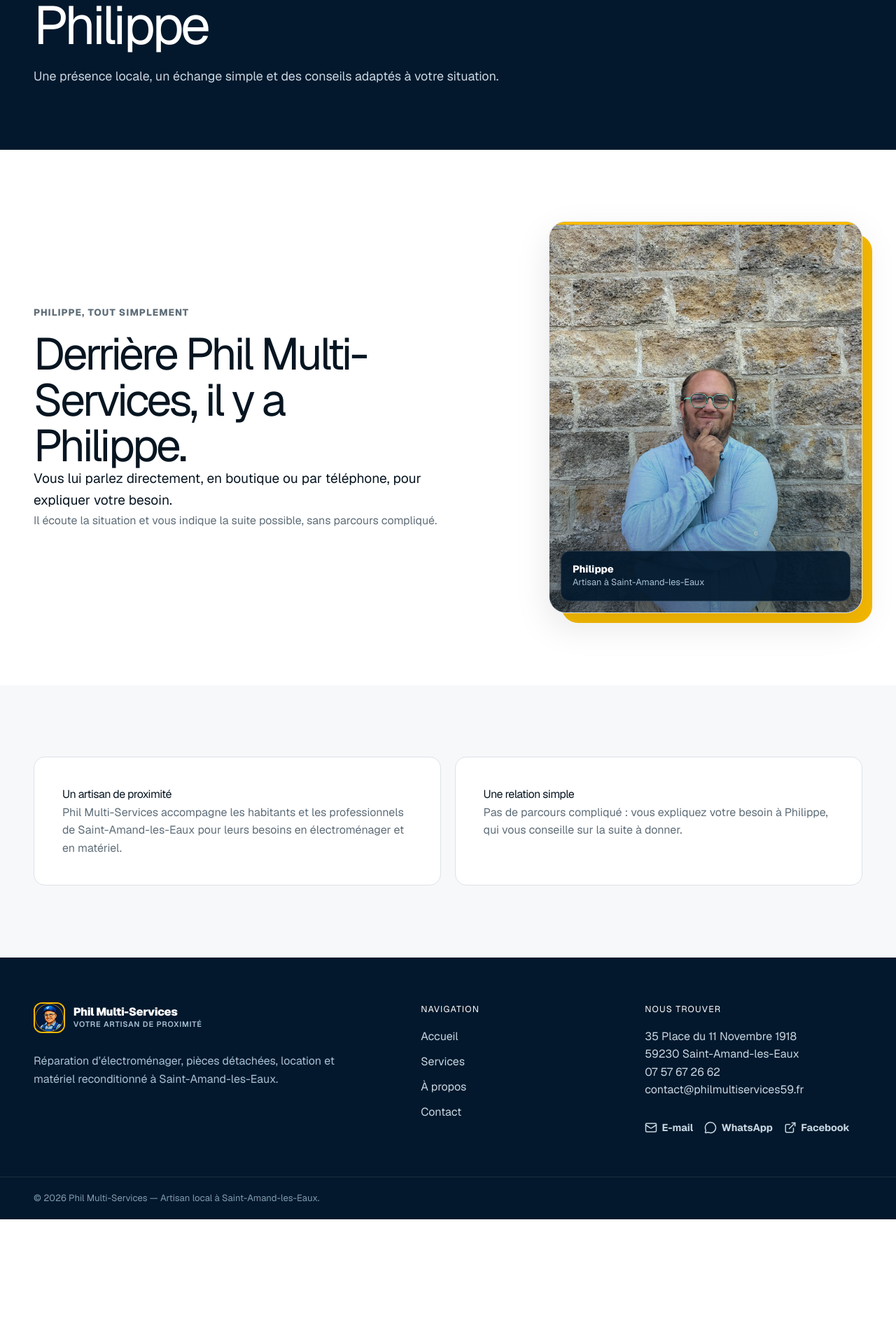
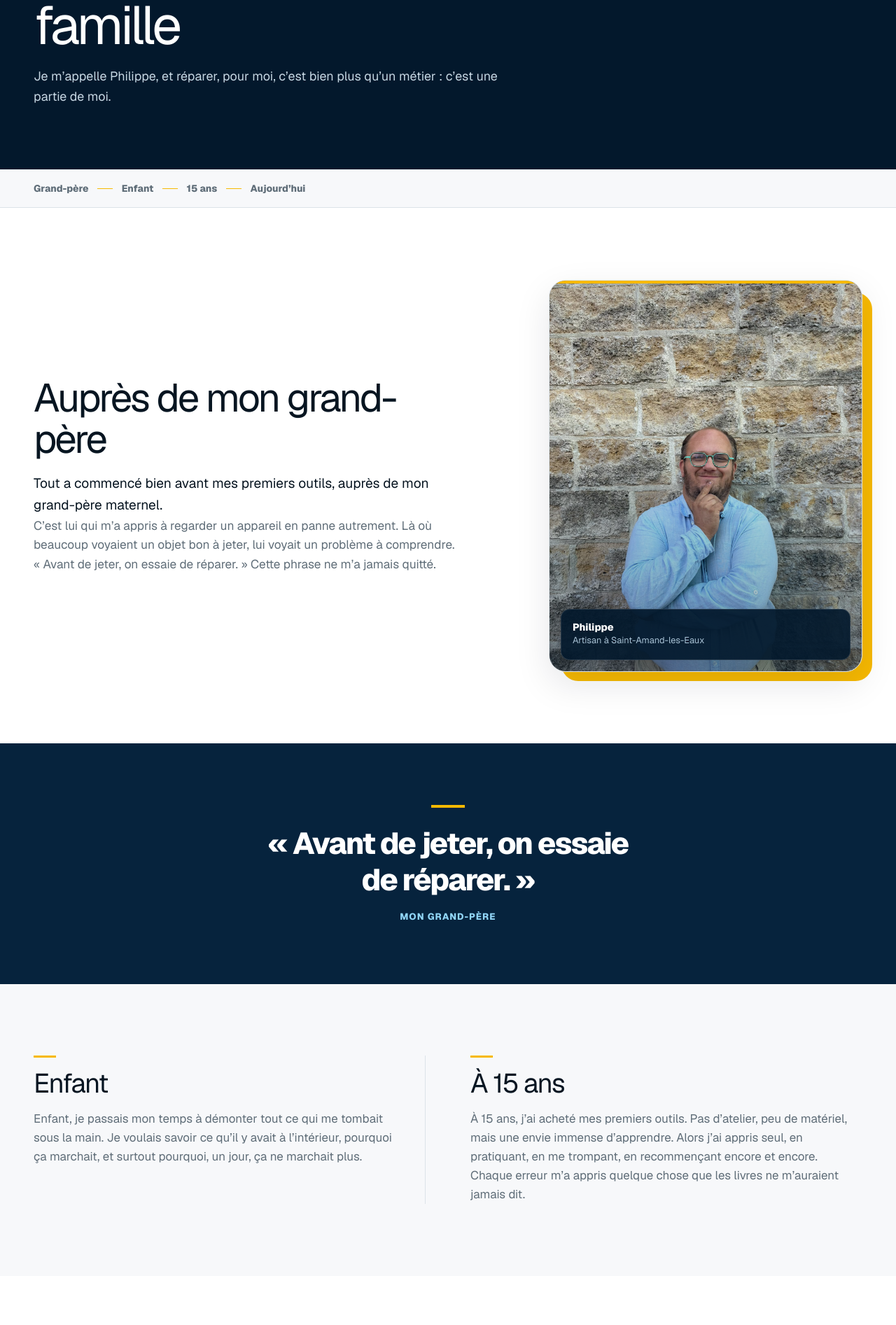
Before and after one commit to gcools-collab/phil-multi-services, a Next.js app: page /a-propos in a window 1280 px wide. Shown: the part 287-2180 px from the top of the page at 70% size. Before the commit the page ends 2029 px from the top, so only its background shows below. Built offline with nearby package versions, Linux system fonts and the light colour scheme; no server answers.

Commit message:
feat: tell Philippe's official story on the about page
Rebuild /a-propos around Philippe's own family-and-repair text as a visual narrative, using existing photos only where the captions stay honest.

Co-authored-by: gcools.pro <gcools.pro@gmail.com>

```diff
--- /dev/null
+++ b/app/a-propos/about.css
@@ -0,0 +1,197 @@
+.story-arc-band {
+  padding-block: 1rem;
+  background: var(--color-paper);
+  border-bottom: 1px solid var(--color-line);
+}
+
+.story-arc {
+  display: flex;
+  flex-wrap: wrap;
+  align-items: center;
+  gap: 0.55rem 0;
+  margin: 0;
+  padding: 0;
+  list-style: none;
+}
+
+.story-arc li {
+  display: inline-flex;
+  align-items: center;
+  color: var(--color-muted);
+  font-size: 0.86rem;
+  font-weight: 750;
+}
+
+.story-arc li:not(:last-child)::after {
+  content: "";
+  width: 1.35rem;
+  height: 1px;
+  margin-inline: 0.8rem;
+  background: var(--color-gold);
+}
+
+.story-arc a {
+  color: inherit;
+}
+
+.story-arc a:hover,
+.story-arc a:focus-visible {
+  color: var(--color-ink);
+}
+
+.phil-copy.story-copy h2,
+.story-chapter h2 {
+  scroll-margin-top: 6rem;
+}
+
+.phil-copy.story-copy h2 {
+  max-width: 14ch;
+  margin: 0 0 1.2rem;
+  font-size: clamp(2.15rem, 4.4vw, 3.7rem);
+  line-height: 1.05;
+  letter-spacing: -0.05em;
+}
+
+.phil-copy.story-copy p {
+  max-width: 40rem;
+  color: var(--color-muted);
+  font-size: 1.08rem;
+}
+
+.phil-copy.story-copy p.large-copy {
+  color: var(--color-ink);
+  font-size: 1.2rem;
+}
+
+.story-quote-band {
+  padding-block: clamp(3.2rem, 7vw, 5.5rem);
+  background: var(--color-navy);
+  color: white;
+}
+
+.story-quote-band::before {
+  content: "";
+  display: block;
+  width: 3rem;
+  height: 4px;
+  margin: 0 auto 1.6rem;
+  background: var(--color-gold);
+}
+
+.story-quote {
+  max-width: 18ch;
+  margin: 0 auto;
+  color: white;
+  font-size: clamp(1.7rem, 3.8vw, 2.7rem);
+  font-weight: 750;
+  font-style: normal;
+  line-height: 1.2;
+  letter-spacing: -0.045em;
+  text-align: center;
+}
+
+.story-quote p {
+  margin: 0;
+  color: inherit;
+  font: inherit;
+}
+
+.story-quote footer {
+  margin-top: 1.15rem;
+  color: #91d6f7;
+  font-size: 0.82rem;
+  font-weight: 800;
+  letter-spacing: 0.08em;
+  text-transform: uppercase;
+}
+
+.story-quote cite {
+  font-style: normal;
+}
+
+.story-chapters {
+  display: grid;
+  grid-template-columns: 1fr 1fr;
+  gap: clamp(2rem, 5vw, 4.5rem);
+}
+
+.story-chapter {
+  max-width: 36rem;
+}
+
+.story-chapter h2 {
+  max-width: 12ch;
+  margin: 0 0 1rem;
+  font-size: clamp(1.8rem, 3vw, 2.5rem);
+  line-height: 1.08;
+  letter-spacing: -0.04em;
+}
+
+.story-chapter h2::before {
+  content: "";
+  display: block;
+  width: 2rem;
+  height: 3px;
+  margin-bottom: 1rem;
+  background: var(--color-gold);
+}
+
+.story-chapter p {
+  margin: 0;
+  color: var(--color-muted);
+  font-size: 1.06rem;
+}
+
+.phil-grid.is-reversed {
+  grid-template-columns: minmax(20rem, 0.7fr) minmax(0, 0.9fr);
+}
+
+.phil-grid.is-reversed .phil-photo-wrap {
+  justify-self: start;
+}
+
+.story-close .button-row {
+  margin-top: 1.8rem;
+}
+
+.story-photo-repair img {
+  object-position: center 42%;
+}
+
+.story-photo-shop img {
+  object-position: center 18%;
+}
+
+@media (min-width: 901px) {
+  .story-chapter:first-child {
+    padding-right: clamp(1.5rem, 3vw, 2.5rem);
+    border-right: 1px solid var(--color-line);
+  }
+}
+
+@media (max-width: 900px) {
+  .story-chapters,
+  .phil-grid.is-reversed {
+    grid-template-columns: 1fr;
+  }
+
+  .phil-grid.is-reversed .phil-copy {
+    order: 1;
+  }
+
+  .phil-grid.is-reversed .phil-photo-wrap {
+    order: 2;
+    justify-self: start;
+  }
+}
+
+@media (max-width: 600px) {
+  .story-chapters {
+    gap: 2.4rem;
+  }
+
+  .phil-copy.story-copy h2,
+  .story-chapter h2 {
+    scroll-margin-top: 5.2rem;
+  }
+}
--- a/app/a-propos/page.tsx
+++ b/app/a-propos/page.tsx
@@ -1,29 +1,48 @@
 import type { Metadata } from "next";
+import { Phone, Wrench } from "lucide-react";
 import { PhotoFrame } from "@/components/ui/photo-frame";
+import { ButtonLink } from "@/components/ui/button";
 import { Container } from "@/components/ui/container";
 import { PageHero } from "@/components/ui/page-hero";
+import { business } from "@/data/business";
 import { philPhotos } from "@/data/photos";
+import { philStory, philStoryArc } from "@/data/phil-story";
+import "./about.css";
 
 export const metadata: Metadata = {
   title: "À propos",
-  description: "Philippe, l’artisan derrière Phil Multi-Services, à Saint-Amand-les-Eaux.",
+  description:
+    "L’histoire de Philippe, réparateur électroménager à Saint-Amand-les-Eaux : une histoire de famille, de curiosité et de réparation.",
 };
 
 export default function AboutPage() {
+  const closingLine = philStory.path.paragraphs[philStory.path.paragraphs.length - 1];
+
   return (
     <>
-      <PageHero
-        eyebrow="À propos"
-        title="Ici, vous parlez directement à Philippe"
-        description="Une présence locale, un échange simple et des conseils adaptés à votre situation."
-      />
-      <section className="section phil-section">
+      <PageHero eyebrow="À propos" title={philStory.title} description={closingLine} />
+
+      <nav className="story-arc-band" aria-label="Le fil de l’histoire">
+        <Container>
+          <ol className="story-arc">
+            {philStoryArc.map((chapter) => (
+              <li key={chapter.id}>
+                <a href={`#${chapter.id}`}>{chapter.arcLabel}</a>
+              </li>
+            ))}
+          </ol>
+        </Container>
+      </nav>
+
+      <section className="section phil-section" aria-labelledby={philStory.grandfather.id}>
         <Container className="phil-grid">
-          <div className="phil-copy">
-            <p className="eyebrow">Philippe, tout simplement</p>
-            <h2>Derrière Phil Multi-Services, il y a Philippe.</h2>
-            <p className="large-copy">Vous lui parlez directement, en boutique ou par téléphone, pour expliquer votre besoin.</p>
-            <p>Il écoute la situation et vous indique la suite possible, sans parcours compliqué.</p>
+          <div className="phil-copy story-copy">
+            <h2 id={philStory.grandfather.id}>{philStory.grandfather.heading}</h2>
+            {philStory.grandfather.paragraphs.map((paragraph, index) => (
+              <p key={paragraph} className={index === 0 ? "large-copy" : undefined}>
+                {paragraph}
+              </p>
+            ))}
           </div>
           <div className="phil-photo-wrap">
             <PhotoFrame
@@ -42,17 +61,93 @@ export default function AboutPage() {
           </div>
         </Container>
       </section>
-      <section className="section section-light">
+
+      <section className="story-quote-band" aria-label="Citation">
         <Container>
-          <div className="content-grid">
-            <article className="content-card">
-              <h2>Un artisan de proximité</h2>
-              <p>Phil Multi-Services accompagne les habitants et les professionnels de Saint-Amand-les-Eaux pour leurs besoins en électroménager et en matériel.</p>
-            </article>
-            <article className="content-card">
-              <h2>Une relation simple</h2>
-              <p>Pas de parcours compliqué&nbsp;: vous expliquez votre besoin à Philippe, qui vous conseille sur la suite à donner.</p>
-            </article>
+          <blockquote className="story-quote">
+            <p>«&nbsp;{philStory.quote}&nbsp;»</p>
+            <footer>
+              <cite>{philStory.quoteSource}</cite>
+            </footer>
+          </blockquote>
+        </Container>
+      </section>
+
+      <section className="section section-light" aria-label="Enfant, puis premiers outils">
+        <Container className="story-chapters">
+          <article className="story-chapter">
+            <h2 id={philStory.childhood.id}>{philStory.childhood.heading}</h2>
+            {philStory.childhood.paragraphs.map((paragraph) => (
+              <p key={paragraph}>{paragraph}</p>
+            ))}
+          </article>
+          <article className="story-chapter">
+            <h2 id={philStory.firstTools.id}>{philStory.firstTools.heading}</h2>
+            {philStory.firstTools.paragraphs.map((paragraph) => (
+              <p key={paragraph}>{paragraph}</p>
+            ))}
+          </article>
+        </Container>
+      </section>
+
+      <section className="section phil-section" aria-labelledby={philStory.today.id}>
+        <Container className="phil-grid is-reversed">
+          <div className="phil-photo-wrap">
+            <PhotoFrame
+              className="phil-photo story-photo-repair"
+              src={philPhotos.repair.src}
+              alt={philPhotos.repair.alt}
+              sizes="(max-width: 900px) 92vw, 36vw"
+            >
+              <figcaption className="photo-caption">
+                <Wrench size={20} aria-hidden="true" />
+                <span>
+                  <strong>Philippe, au travail</strong>
+                  Réparation en atelier
+                </span>
+              </figcaption>
+            </PhotoFrame>
+          </div>
+          <div className="phil-copy story-copy">
+            <h2 id={philStory.today.id}>{philStory.today.heading}</h2>
+            {philStory.today.paragraphs.map((paragraph) => (
+              <p key={paragraph}>{paragraph}</p>
+            ))}
+          </div>
+        </Container>
+      </section>
+
+      <section className="section section-light story-close" aria-labelledby={philStory.path.id}>
+        <Container className="phil-grid">
+          <div className="phil-copy story-copy">
+            <h2 id={philStory.path.id}>{philStory.path.heading}</h2>
+            {philStory.path.paragraphs.map((paragraph) => (
+              <p key={paragraph} className={paragraph === closingLine ? "large-copy" : undefined}>
+                {paragraph}
+              </p>
+            ))}
+            <div className="button-row">
+              <ButtonLink href="/contact">Parler de mon besoin</ButtonLink>
+              <ButtonLink href={business.phoneHref} variant="secondary">
+                <Phone size={18} aria-hidden="true" />
+                Appeler Philippe
+              </ButtonLink>
+            </div>
+          </div>
+          <div className="phil-photo-wrap">
+            <PhotoFrame
+              className="phil-photo story-photo-shop"
+              src={philPhotos.shop.src}
+              alt={philPhotos.shop.alt}
+              sizes="(max-width: 900px) 92vw, 36vw"
+            >
+              <figcaption className="photo-caption">
+                <span>
+                  <strong>Ici, à Saint-Amand-les-Eaux</strong>
+                  {business.address}
+                </span>
+              </figcaption>
+            </PhotoFrame>
           </div>
         </Container>
       </section>
--- /dev/null
+++ b/data/phil-story.ts
@@ -0,0 +1,53 @@
+export const philStory = {
+  title: "Réparer, c’est une histoire de famille",
+  quote: "Avant de jeter, on essaie de réparer.",
+  quoteSource: "Mon grand-père",
+  grandfather: {
+    id: "story-grandfather-title",
+    heading: "Auprès de mon grand-père",
+    arcLabel: "Grand-père",
+    paragraphs: [
+      "Tout a commencé bien avant mes premiers outils, auprès de mon grand-père maternel.",
+      "C’est lui qui m’a appris à regarder un appareil en panne autrement. Là où beaucoup voyaient un objet bon à jeter, lui voyait un problème à comprendre. « Avant de jeter, on essaie de réparer. » Cette phrase ne m’a jamais quitté.",
+    ],
+  },
+  childhood: {
+    id: "story-childhood-title",
+    heading: "Enfant",
+    arcLabel: "Enfant",
+    paragraphs: [
+      "Enfant, je passais mon temps à démonter tout ce qui me tombait sous la main. Je voulais savoir ce qu’il y avait à l’intérieur, pourquoi ça marchait, et surtout pourquoi, un jour, ça ne marchait plus.",
+    ],
+  },
+  firstTools: {
+    id: "story-first-tools-title",
+    heading: "À 15 ans",
+    arcLabel: "15 ans",
+    paragraphs: [
+      "À 15 ans, j’ai acheté mes premiers outils. Pas d’atelier, peu de matériel, mais une envie immense d’apprendre. Alors j’ai appris seul, en pratiquant, en me trompant, en recommençant encore et encore. Chaque erreur m’a appris quelque chose que les livres ne m’auraient jamais dit.",
+    ],
+  },
+  today: {
+    id: "story-today-title",
+    heading: "Aujourd’hui",
+    arcLabel: "Aujourd’hui",
+    paragraphs: [
+      "Aujourd’hui, j’ai 36 ans et je suis réparateur électroménager à Saint-Amand-les-Eaux. Chaque machine qui arrive entre mes mains a sa propre histoire. Certaines pannes se règlent en quelques minutes, d’autres me demandent des heures de recherche et de patience. C’est précisément ce qui me passionne : ce moment où tout s’éclaire, où l’appareil redémarre, et où je sais qu’il n’ira pas à la poubelle.",
+    ],
+  },
+  path: {
+    id: "story-path-title",
+    heading: "Le chemin parcouru",
+    paragraphs: [
+      "Quand je repense au gamin de 15 ans avec sa première caisse à outils, je mesure le chemin parcouru. Et je me dis que mon grand-père serait fier de voir que son savoir-faire continue de vivre, ici, chez vous, à Saint-Amand-les-Eaux.",
+      "Je m’appelle Philippe, et réparer, pour moi, c’est bien plus qu’un métier : c’est une partie de moi.",
+    ],
+  },
+} as const;
+
+export const philStoryArc = [
+  philStory.grandfather,
+  philStory.childhood,
+  philStory.firstTools,
+  philStory.today,
+] as const;
```
